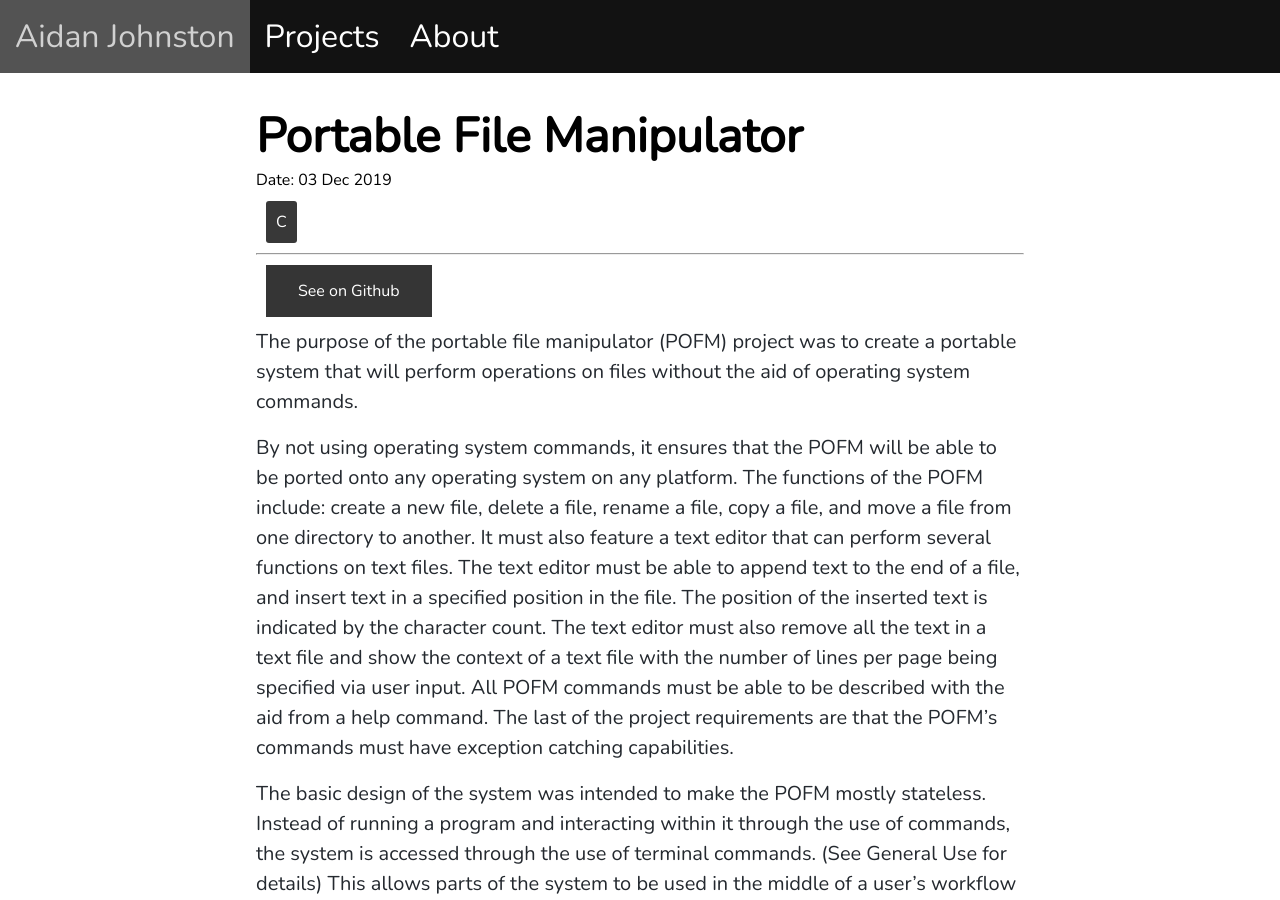
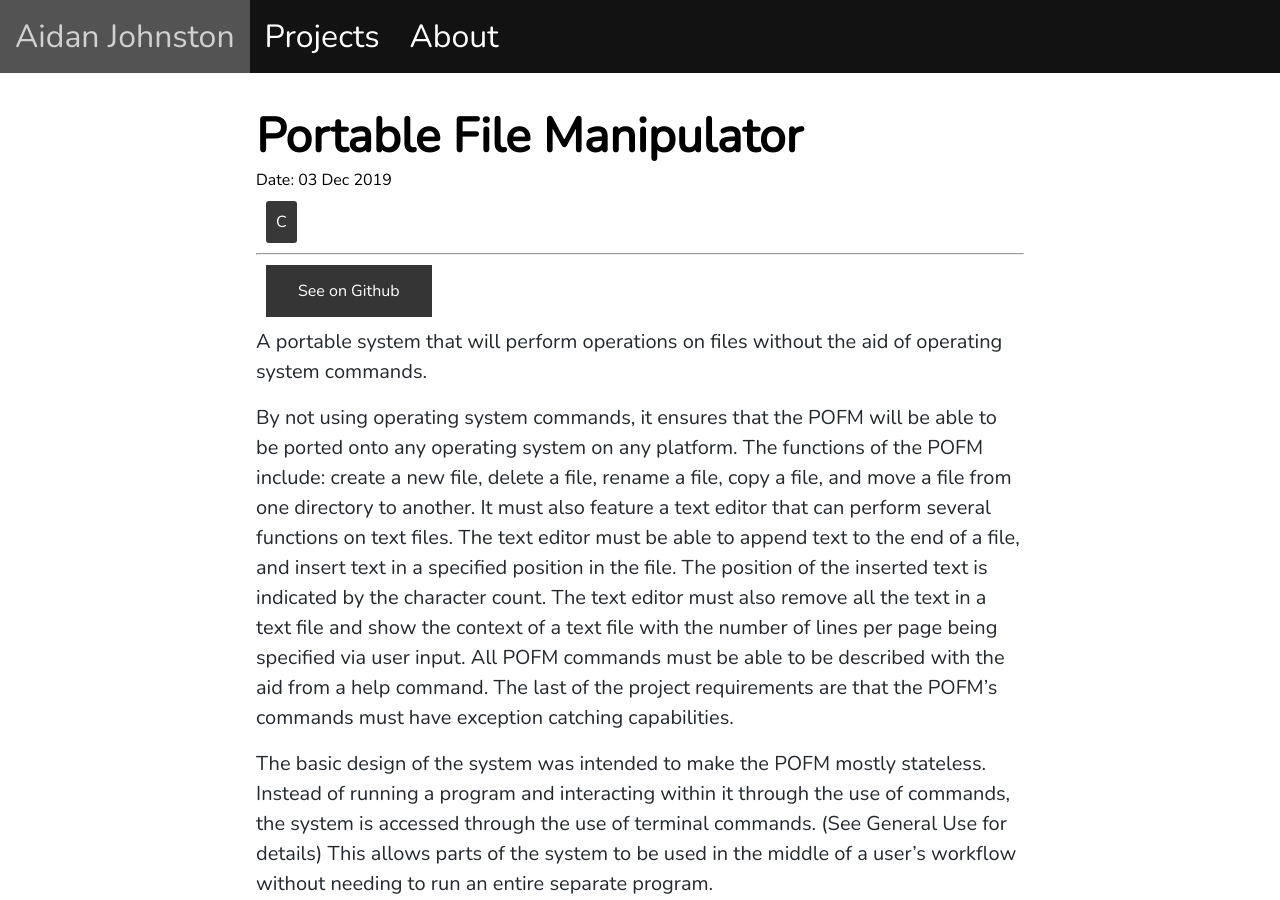
Before and after one commit to AidanJohnston/AidanJohnston.github.io, a Jekyll site: the page built from _posts/2019-12-03-POFM.md, in a window 1280 px wide and 900 px high. Built offline with Jekyll 4.4.1, drawn with Linux system fonts in a browser that asks for light colours.

Commit message:
updated description

```diff
--- a/_posts/2019-12-03-POFM.md
+++ b/_posts/2019-12-03-POFM.md
@@ -6,7 +6,7 @@ category: github
 link: https://github.com/AidanJohnston/POFM
 ---
 
-The purpose of the portable file manipulator (POFM) project was to create a portable system that will perform operations on files without the aid of operating system commands.
+A portable system that will perform operations on files without the aid of operating system commands.
 
 By not using operating system commands, it ensures that the POFM will be able to be ported onto any operating system on any platform. The functions of the POFM include: create a new file, delete a file, rename a file, copy a file, and move a file from one directory to another. It must also feature a text editor that can perform several functions on text files. The text editor must be able to append text to the end of a file, and insert text in a specified position in the file. The position of the inserted text is indicated by the character count. The text editor must also remove all the text in a text file and show the context of a text file with the number of lines per page being specified via user input. All POFM commands must be able to be described with the aid from a help command. The last of the project requirements are that the POFM’s commands must have exception catching capabilities.
 
```
